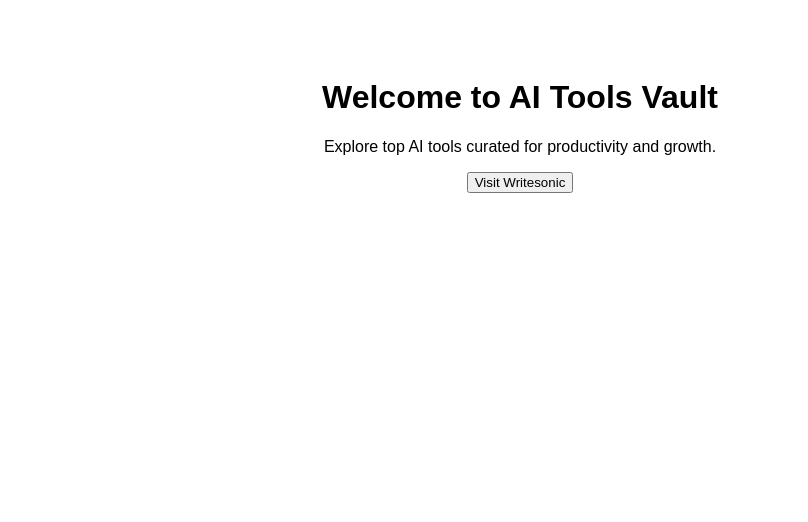
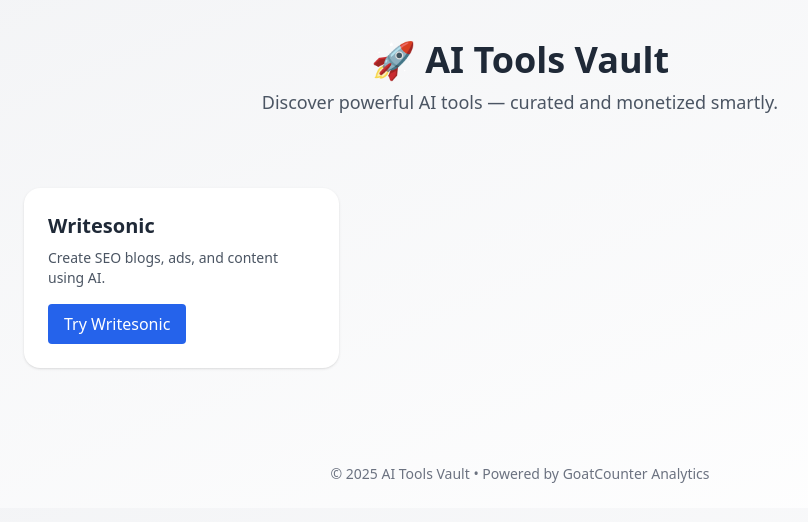
Before and after one commit to glinthive/glinthive.github.io, a plain HTML site: page index.html in a window 1280 px wide. Shown: the whole page, without its empty margins (120-928 px from the left). Drawn offline with nearby package versions, Linux system fonts and the light colour scheme.

Commit message:
Add files via upload

```diff
--- a/index.html
+++ b/index.html
@@ -4,14 +4,32 @@
     <meta charset="UTF-8">
     <meta name="viewport" content="width=device-width, initial-scale=1.0">
     <title>AI Tools Vault</title>
-    <link rel="stylesheet" href="style.css">
+    <script src="https://cdn.tailwindcss.com"></script>
+    <link rel="icon" href="https://img.icons8.com/clouds/100/000000/artificial-intelligence.png">
 </head>
-<body>
-    <h1>Welcome to AI Tools Vault</h1>
-    <p>Explore top AI tools curated for productivity and growth.</p>
-    <button>Visit Writesonic</button>
+<body class="bg-gradient-to-br from-gray-100 to-white text-gray-800 font-sans">
+    <header class="text-center py-10">
+        <h1 class="text-4xl font-bold mb-2">🚀 AI Tools Vault</h1>
+        <p class="text-lg text-gray-600">Discover powerful AI tools — curated and monetized smartly.</p>
+    </header>
 
-    <script src="script.js"></script>
+    <main class="max-w-5xl mx-auto px-4 py-8 grid grid-cols-1 md:grid-cols-2 lg:grid-cols-3 gap-6">
+        <!-- Tool Card -->
+        <div class="bg-white rounded-2xl shadow p-6 hover:shadow-xl transition">
+            <h2 class="text-xl font-semibold mb-2">Writesonic</h2>
+            <p class="text-sm text-gray-600 mb-4">Create SEO blogs, ads, and content using AI.</p>
+            <a href="#" class="inline-block bg-blue-600 text-white px-4 py-2 rounded hover:bg-blue-700 transition">
+                Try Writesonic
+            </a>
+        </div>
+        <!-- Add more tools below as needed -->
+    </main>
+
+    <footer class="text-center text-sm text-gray-500 mt-16 mb-6">
+        &copy; 2025 AI Tools Vault • Powered by GoatCounter Analytics
+    </footer>
+
+    <!-- GoatCounter analytics -->
     <script data-goatcounter="https://aitoolsvault.goatcounter.com/count" async src="//gc.zgo.at/count.js"></script>
 </body>
 </html>
```
